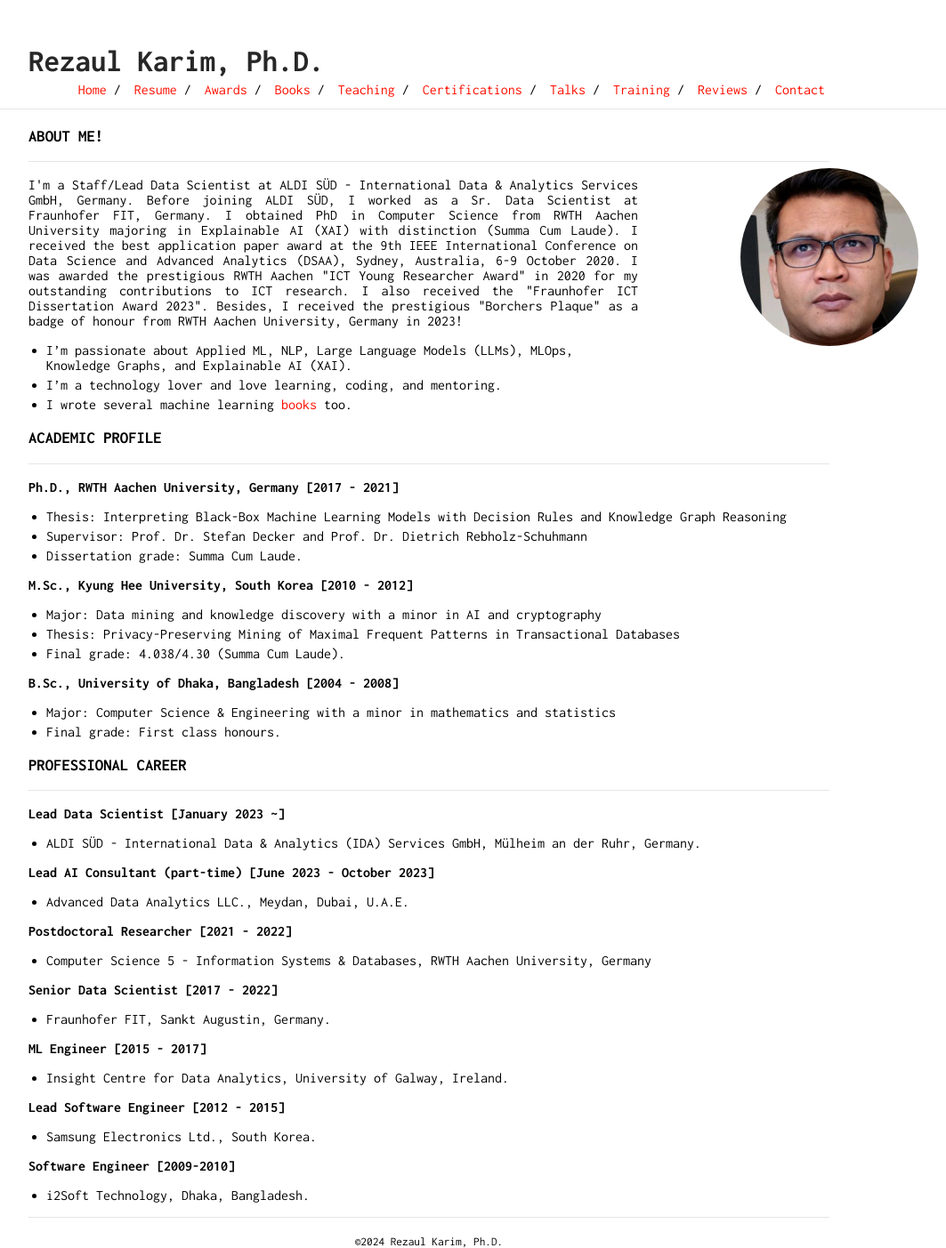
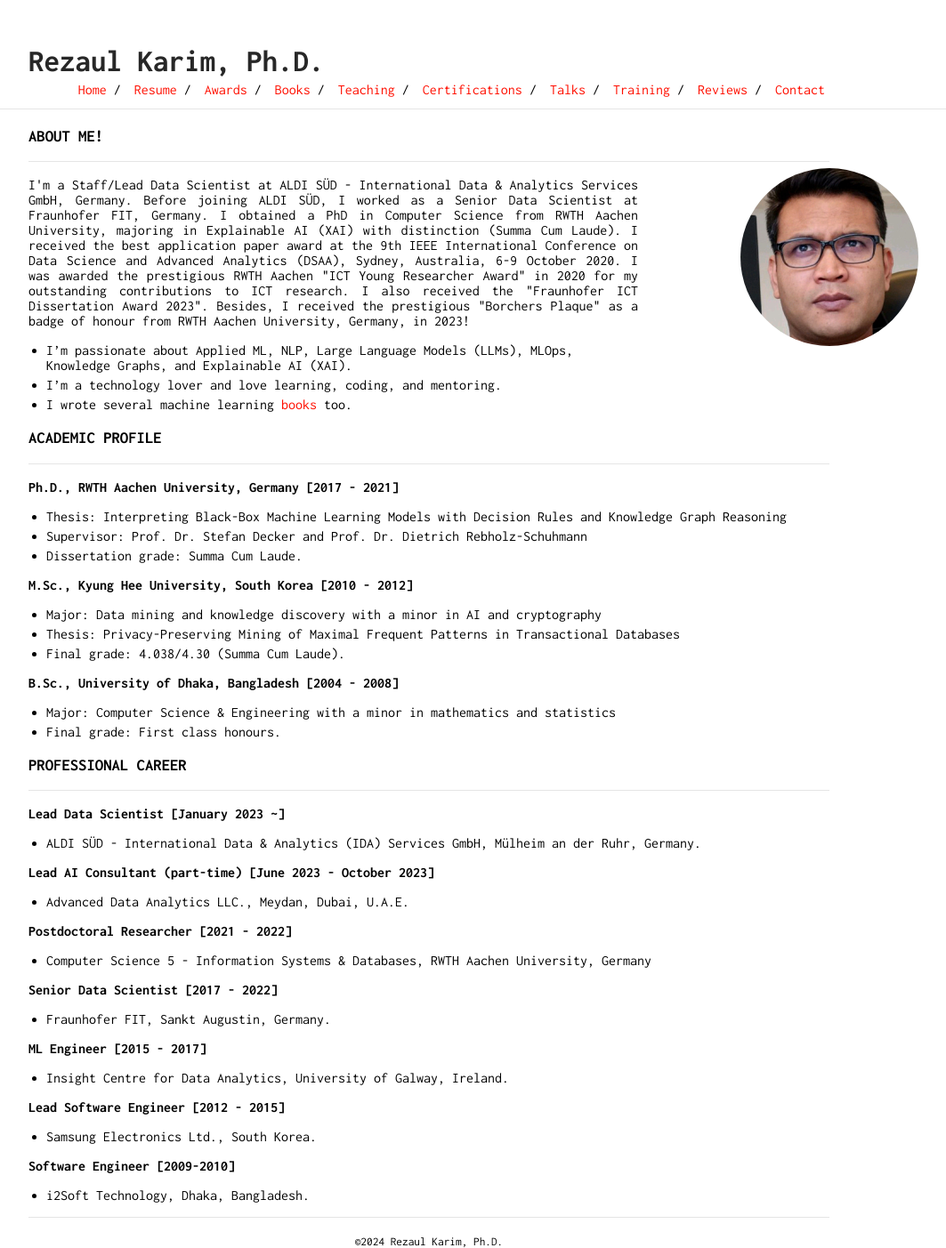
Before and after one commit to rezacsedu/rezacsedu.github.io, a Jekyll site: the page built from index.md, in a window 1280 px wide. Shown: the whole page at 89% size, without its empty margins (158-1221 px from the left). Built offline with Jekyll 4.4.1, drawn with Linux system fonts in a browser that asks for light colours; our own code applies the rules of GitHub Pages for plain Markdown files.

Commit message:
Update index.md

```diff
--- a/index.md
+++ b/index.md
@@ -2,7 +2,7 @@
 ___
 <img class="profile-picture" src="img/1664312512000.jpg" width="100">
 
-<p style='text-align: justify;'> I'm a Staff/Lead Data Scientist at ALDI SÜD - International Data & Analytics Services GmbH, Germany. Before joining ALDI SÜD, I worked as a Sr. Data Scientist at Fraunhofer FIT, Germany. I obtained PhD in Computer Science from RWTH Aachen University majoring in Explainable AI (XAI) with distinction (Summa Cum Laude). I received the best application paper award at the 9th IEEE International Conference on Data Science and Advanced Analytics (DSAA), Sydney, Australia, 6-9 October 2020. I was awarded the prestigious RWTH Aachen "ICT Young Researcher Award" in 2020 for my outstanding contributions to ICT research. I also received the "Fraunhofer ICT Dissertation Award 2023". Besides, I received the prestigious "Borchers Plaque" as a badge of honour from RWTH Aachen University, Germany in 2023! </p>
+<p style='text-align: justify;'> I'm a Staff/Lead Data Scientist at ALDI SÜD - International Data & Analytics Services GmbH, Germany. Before joining ALDI SÜD, I worked as a Senior Data Scientist at Fraunhofer FIT, Germany. I obtained a PhD in Computer Science from RWTH Aachen University, majoring in Explainable AI (XAI) with distinction (Summa Cum Laude). I received the best application paper award at the 9th IEEE International Conference on Data Science and Advanced Analytics (DSAA), Sydney, Australia, 6-9 October 2020. I was awarded the prestigious RWTH Aachen "ICT Young Researcher Award" in 2020 for my outstanding contributions to ICT research. I also received the "Fraunhofer ICT Dissertation Award 2023". Besides, I received the prestigious "Borchers Plaque" as a badge of honour from RWTH Aachen University, Germany, in 2023! </p>
 
 - I'm passionate about Applied ML, NLP, Large Language Models (LLMs), MLOps, Knowledge Graphs, and Explainable AI (XAI).
 - I'm a technology lover and love learning, coding, and mentoring.
```
